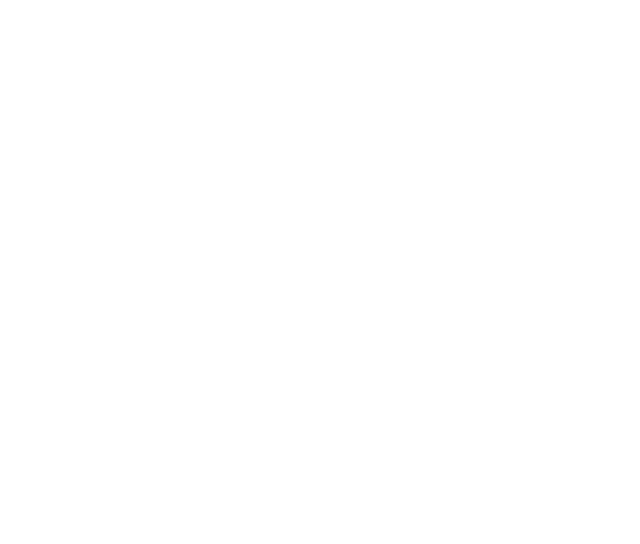
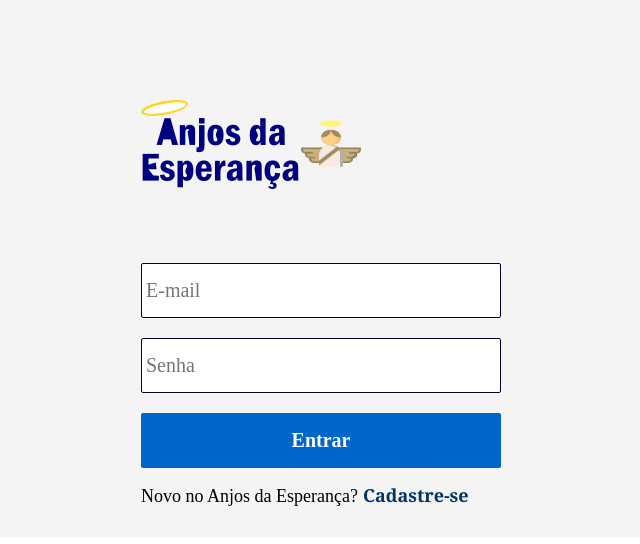
Before and after one commit to yan-Rab/HopeAngels, a React (Create React App) app in the folder frontend/design/: page /LoginUsers in a window 1280 px wide. Shown: the top 544 px of the page, without its empty margins (319-959 px from the left). Built offline with nearby package versions, Linux system fonts and the light colour scheme.

Commit message:
Finalizando page Login

```diff
--- a/frontend/design/src/components/pages/cadastroUsers/styles.css
+++ b/frontend/design/src/components/pages/cadastroUsers/styles.css
@@ -1,6 +1,6 @@
 .body-main {
     display: flex;
-    background-color: #003366;
+    background-color: mediumslateblue;
 
 }
 .logo{
@@ -23,9 +23,9 @@
 
 .title strong{
     color: white;
-    font-size: 30px;
-    font-family: cursive;
-    max-width: 300px;
+    font-size: 40px;
+    font-family: 'Times New Roman', Times, serif;
+    max-width: 260px;
     margin-right: 20px;
 }
 
@@ -42,21 +42,21 @@
 }
 .body-form input {
     margin: 20px auto;
-
+    padding: 4px;
     width: 270px;
     height: 40px;
     font-size: 16px;
     font-family: Georgia, 'Times New Roman', Times, serif;
     border-radius: 5px;
-    border: solid 2px #6699ff;
+    border: solid 1px #6699ff;
     outline: none;
 
 }
 
 .body-form button {
     margin-top: 10px;
-    width: 270px;
-    height: 40px;
+    width: 280px;
+    height: 45px;
     border-radius: 5px;
     font-size: 18px;
     color: white;
@@ -64,7 +64,7 @@
     background-color: #6699ff;
     transition: all 0.4s;
     outline: none;
-    box-shadow: 1px 2px 1px dimgray;
+
 }
 
 .body-form button[disabled]{
--- /dev/null
+++ b/frontend/design/src/components/pages/loginUsers/Login.js
@@ -0,0 +1,27 @@
+import React, {Component} from 'react';
+import logoMarca from '../../../images/logomarca.png';
+import './styles.css';
+export default class Login extends Component {
+    render(){
+        return(
+            <div className = "body-login">
+                <div className = "logo-form">
+                <img src = {logoMarca}></img>
+
+                <div className = "form-login">
+                    <input type = "text" placeholder = "E-mail" />
+                    <input type = "password"  placeholder = "Senha"/>
+                    <a href = "" className = "link-entrar">Entrar</a>
+
+                    <p style ={{marginTop: "15px", fontSize:"18px",marginBottom: "30px"}}>
+                    Novo no Anjos da Esperança?
+                    <a href = "" className = "link-cadastrar">Cadastre-se</a>
+                    </p>
+
+                </div>
+
+                </div>
+            </div>
+        )
+    }
+}
--- /dev/null
+++ b/frontend/design/src/components/pages/loginUsers/styles.css
@@ -0,0 +1,60 @@
+.body-login{
+    width: 100%;
+    display: flex;
+    justify-content: center;
+    align-items: center;
+    background-color: #f4f4f4;
+
+}
+.body-login .logo-form{
+    margin-top: 100px;
+}
+.body-login .logo-form .form-login {
+    display: block;
+    max-width: 360px;
+    margin-top: 50px;
+
+}
+.body-login .logo-form .form-login input{
+    height: 45px;
+    margin-top: 20px;
+    border-radius: 2px;
+    border: solid 1px #000033;
+    width: 350px;
+    font-family: 'Times New Roman', Times, serif;
+    font-size: 20px;
+    padding: 4px;
+    outline: none;
+    transition: all 0.3s;
+}
+
+.body-login .logo-form .form-login input:hover{
+    border: solid 2px #0066cc;
+}
+
+.body-login .logo-form .form-login .link-entrar {
+    text-decoration: none;
+    display: flex;
+    height: 55px;
+    justify-content: center;
+    align-items: center;
+    background-color: #0066cc ;
+    color: white;
+    font-weight: bold;
+    margin-top: 20px;
+    border-radius: 2px;
+    font-size: 20px;
+    transition: filter 1s;
+}
+
+.body-login .logo-form .form-login .link-entrar:hover{
+    filter: brightness(85%);
+}
+
+.body-login .logo-form .form-login .link-cadastrar {
+    text-decoration: none;
+    font-weight: 600;
+    color: #003366;
+    margin-left: 5px;
+    font-family: Georgia, 'Times New Roman', Times, serif;
+}
--- a/frontend/design/src/components/pages/main/Main.js
+++ b/frontend/design/src/components/pages/main/Main.js
@@ -7,7 +7,7 @@
             <div className = 'main-header'>
                 <img src = {logoMarca} style = {{marginTop: "10px"}}></img>
                 <div className = 'cadastro-entry'>
-                    <a href = "" className = "link-cadastro">Cadastre-se agora</a>
+                    <a href = "/CadastroUsers" className = "link-cadastro">Cadastre-se agora</a>
                     <a href = "" className = "link-entry">Entrar</a>
                 </div>
             </div>
--- a/frontend/design/src/routes.js
+++ b/frontend/design/src/routes.js
@@ -2,11 +2,13 @@
 import React from 'react';
 import Cadastro from "./components/pages/cadastroUsers/Cadastro";
 import Main from "./components/pages/main/Main";
+import Login from './components/pages/loginUsers/Login';
 const Routes = () => (
     <BrowserRouter>
         <Switch>
             <Route exact path = "/" component = {Main}/>
             <Route path = "/CadastroUsers" component = {Cadastro}/>
+            <Route path = "/LoginUsers" component = {Login} />
         </Switch>
     </BrowserRouter>
 )
```
